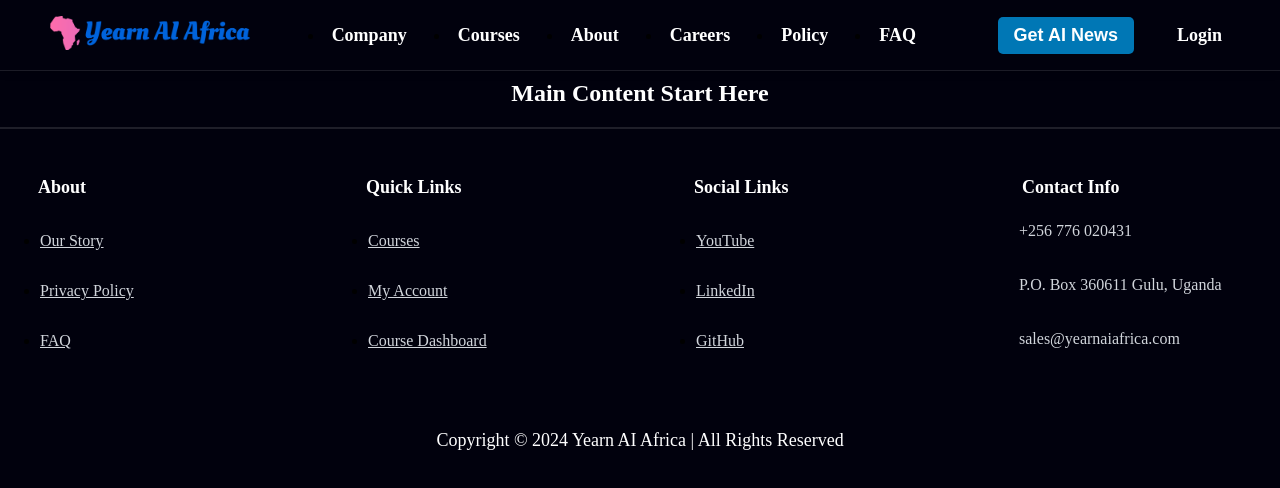
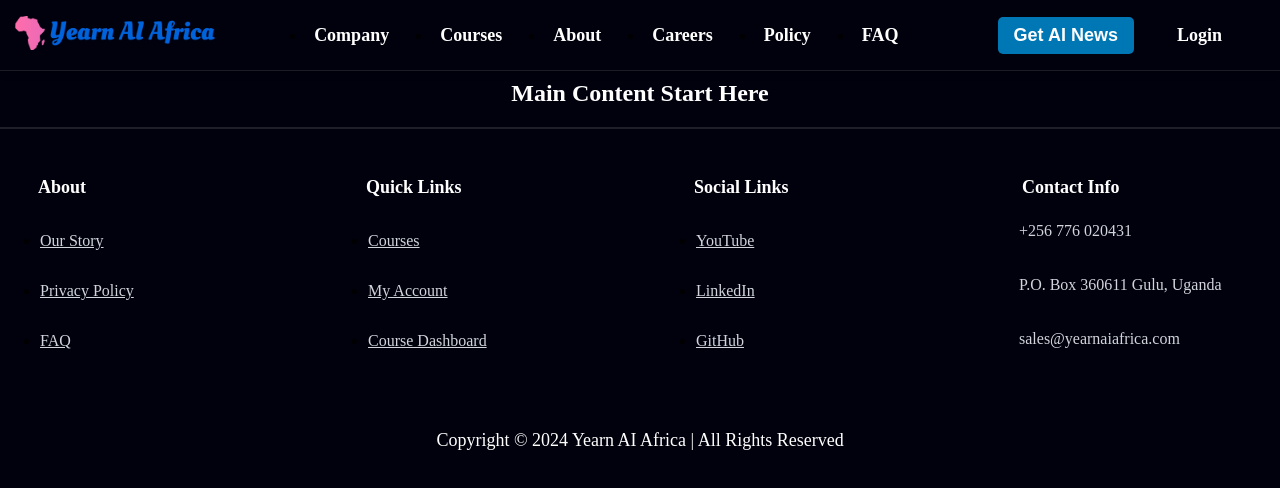
Before and after one commit to Jokmonsimon/html, a plain HTML site: page index.html in a window 1280 px wide. Drawn offline with Linux system fonts and the light colour scheme.

Commit message:
Fix logo margin-left

```diff
--- a/css/navbar.css
+++ b/css/navbar.css
@@ -14,7 +14,7 @@
 
 .logo {
   width: 200px;
-  margin-left: 50px;
+  margin-left: 15px;
 }
 
 .navbar-items {
@@ -44,6 +44,7 @@
   border: none;
   cursor: pointer;
   font-weight: 600;
+  white-space: nowrap;
 }
 
 .login {
```
